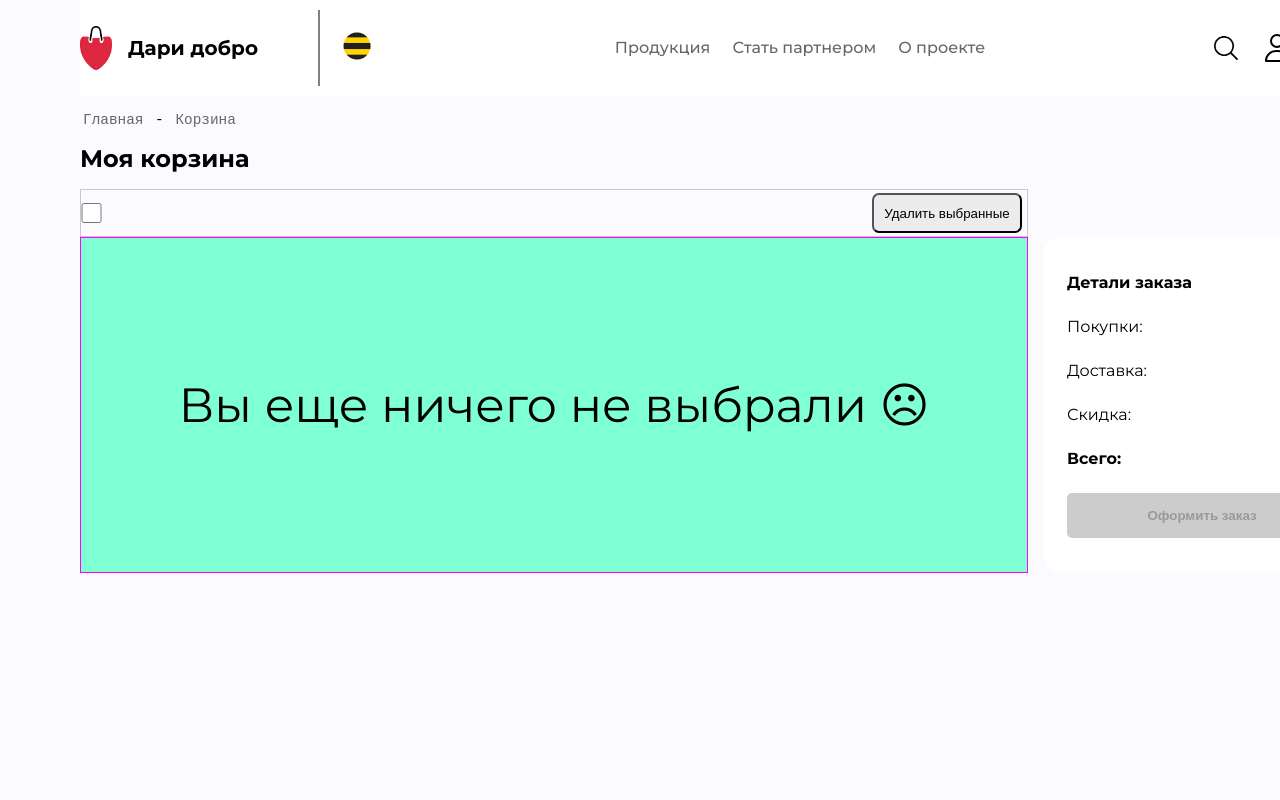
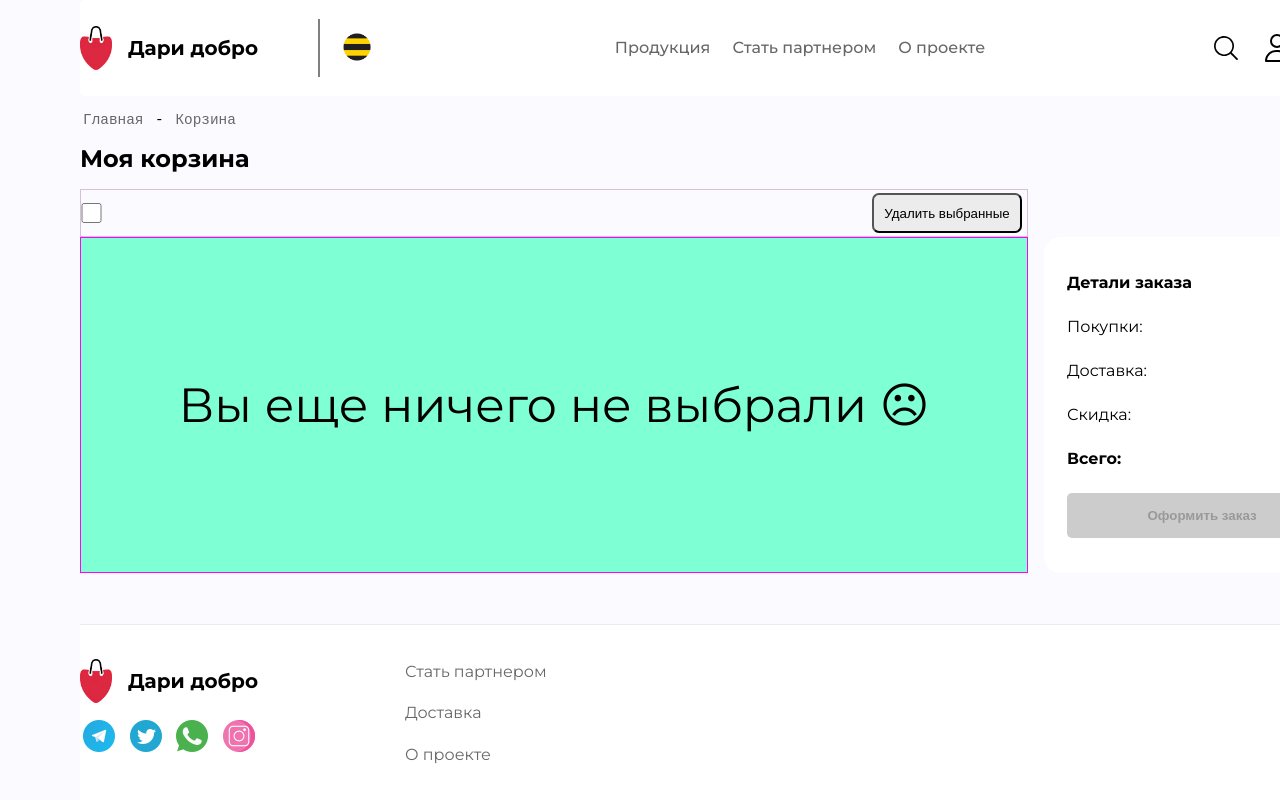
Before and after one commit to LightgreyKZ/E-Shop-final-project, a Vue app: page /cart in a window 1280 px wide. Shown: the top 800 px of the page. Built offline with nearby package versions, Linux system fonts and the light colour scheme.

Commit message:
do beauty

```diff
--- a/src/components/Banner.vue
+++ b/src/components/Banner.vue
@@ -16,9 +16,9 @@
         </div>
         <div class="art">
             <img src="src/assets/images/7d358341307a4566291263f5856958f5.png" alt="laughing girl" class="head_art" width="100%" height="100%">
-            <img src="src/assets/images/path82.png" alt="big heart" class="heart_art1" >
-            <img src="src/assets/images/path40.png" alt="big heart" class="heart_art2">
-            <img src="src/assets/images/path78.png" alt="big heart" class="heart_art3">
+            <img src="src/assets/images/path82.png" alt="big heart" class="heart_art1">
+            <img src="src/assets/images/path40.png" alt="heart" class="heart_art2">
+            <img src="src/assets/images/path78.png" alt="heart" class="heart_art3">
         </div>
     </div>
 </template>
@@ -132,12 +132,23 @@ export default {
     position: absolute;
     top: 467px;
     left: 580px;
-    z-index: 8;
+    z-index: 11;
+    transition: all 0.3s ease-in-out;
 }
 .heart_art3 {
     position: absolute;
     top: 46px;
     left: 50px;
-    z-index: 8;
+    z-index: 12;
+    transition: all 0.3s ease-in-out;
 }
+
+.rotate_heart {
+    transition: all 0.3s ease-in-out;
+}
+
+.heart_art2:hover, .heart_art3:hover {
+    transform: rotate(10deg) scale(1.1);
+}
+
 </style>
--- a/src/components/Footer.vue
+++ b/src/components/Footer.vue
@@ -39,6 +39,7 @@ export default {
     align-items: center;
     background-color: white;
     border-top: 1px solid #ECECEC;
+
 }
 .footer_wrapper1280 {
     display: flex;
--- a/src/components/Header.vue
+++ b/src/components/Header.vue
@@ -82,7 +82,7 @@ export default {
   &__item {
     display: flex;
     width: 15rem;
-    height: 80%;
+    height: 60%;
     // border: 1px solid red;
     align-items: center;
     justify-content: space-around;
--- a/src/components/bigCard.vue
+++ b/src/components/bigCard.vue
@@ -156,6 +156,7 @@ export default {
         color: white;
         font-size: 1rem;
         font-weight: 700;
+        font-family: 'Montserrat', sans-serif;
         background-color: #DC2840;
         border: none;
         border-radius: 0.5rem;
--- a/src/views/CardView.vue
+++ b/src/views/CardView.vue
@@ -6,6 +6,9 @@
         <router-link to="/">Главная</router-link><span> - {{ getNameOfGood }}</span>
       </div>
       <vBigCard />
+      <div class="footer_bottom">
+        <vFooter />
+      </div>
     </div>
 
 </template>
@@ -13,13 +16,15 @@
   <script>
   import vHeader from "@/components/Header.vue"
   import vBigCard from "@/components/bigCard.vue"
+  import vFooter from "@/components/Footer.vue"
   import { mapGetters } from "vuex";
 
   export default {
     name: "CardView",
     components: {
         vHeader,
-        vBigCard
+        vBigCard,
+        vFooter
     },
     computed: {
         ...mapGetters("goods", ["GET_NAME_BY_ID"]),
@@ -43,9 +48,14 @@
 
 .breadcrumb {
   margin-top: 1rem;
-  font-family: monospace ;
+  /* font-family: monospace ; */
   font-size: 0.9rem;
   color: #676767;
 }
 
+.footer_bottom {
+  position: fixed;
+  bottom: 0;
+}
+
 </style>
--- a/src/views/CartView.vue
+++ b/src/views/CartView.vue
@@ -7,19 +7,26 @@
       </div>
 
       <vCart />
+      <div class="footer_bottom">
+        <vFooter />
+      </div>
     </div>
+
+
 
 </template>
 
   <script>
   import vCart from "@/components/Cart.vue";
   import vHeader from "@/components/Header.vue"
+  import vFooter from "@/components/Footer.vue"
 
   export default {
     name: "Cart",
     components: {
         vCart,
         vHeader,
+        vFooter
     },
   };
   </script>
@@ -40,4 +47,11 @@
   font-size: 0.9rem;
 }
 
+.footer_bottom {
+  position: fixed;
+  bottom: 0;
+  /* width: 1280px; */
+  /* margin: 0 auto; */
+}
+
 </style>
```
